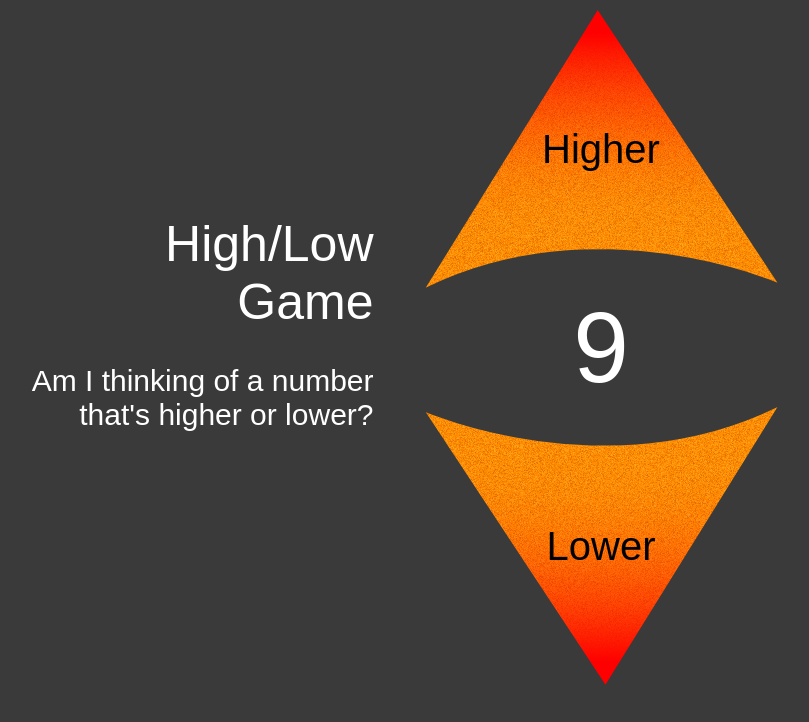
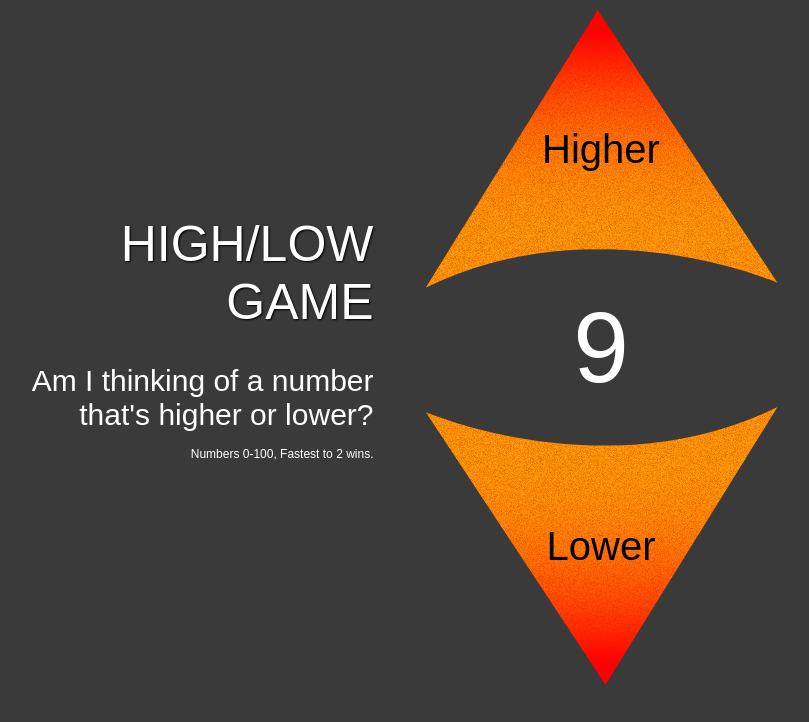
Before and after one commit to jaketrent/high-low, a plain HTML site: page index.html in a window 1280 px wide. Shown: the whole page, without its empty margins (39-848 px from the left). Drawn offline with Linux system fonts and the light colour scheme.

Commit message:
Adjust instructions

```diff
--- a/index.html
+++ b/index.html
@@ -13,6 +13,8 @@
       h1 {
         font-size: 50px;
         font-weight: 100;
+        text-shadow: 1px 1px 2px black;
+        text-transform: uppercase;
       }
       button {
         height: 282px;
@@ -33,13 +35,19 @@
         position: relative;
         display: inline-block;
       }
-      .prompt {
+      .aside {
         position: absolute;
         top: 173px;
         left: -400px;
-        font-size: 30px;
         text-align: right;
         width: 350px;
+      }
+      .prompt {
+        font-size: 30px;
+      }
+      .instruct {
+        padding-top: 15px;
+        font-size: 12px;
       }
       .turnstatus {
         position: absolute;
@@ -76,11 +84,12 @@
 
 
     <div class="container">
-      <div class="prompt">
+      <div class="aside">
         <h1>
           High/Low Game
         </h1>
-        Am I thinking of a number that's higher or lower?
+        <div class="prompt">Am I thinking of a number that's higher or lower?</div>
+        <div class="instruct">Numbers 0-100, Fastest to <span id="goal"></span> wins.</div>
       </div>
 
       <button id="high">Higher</button>
@@ -109,6 +118,7 @@
       var turnstatus = document.getElementById('turnstatus')
       var win = document.getElementById('win')
       var seconds = document.getElementById('seconds')
+      var goal = document.getElementById('goal')
 
       var statusTimer
       var score = 0
@@ -167,6 +177,7 @@
       })
 
       compare.innerHTML = compareTo
+      goal.innerHTML = goalScore
 
     </script>
   </body>
```
